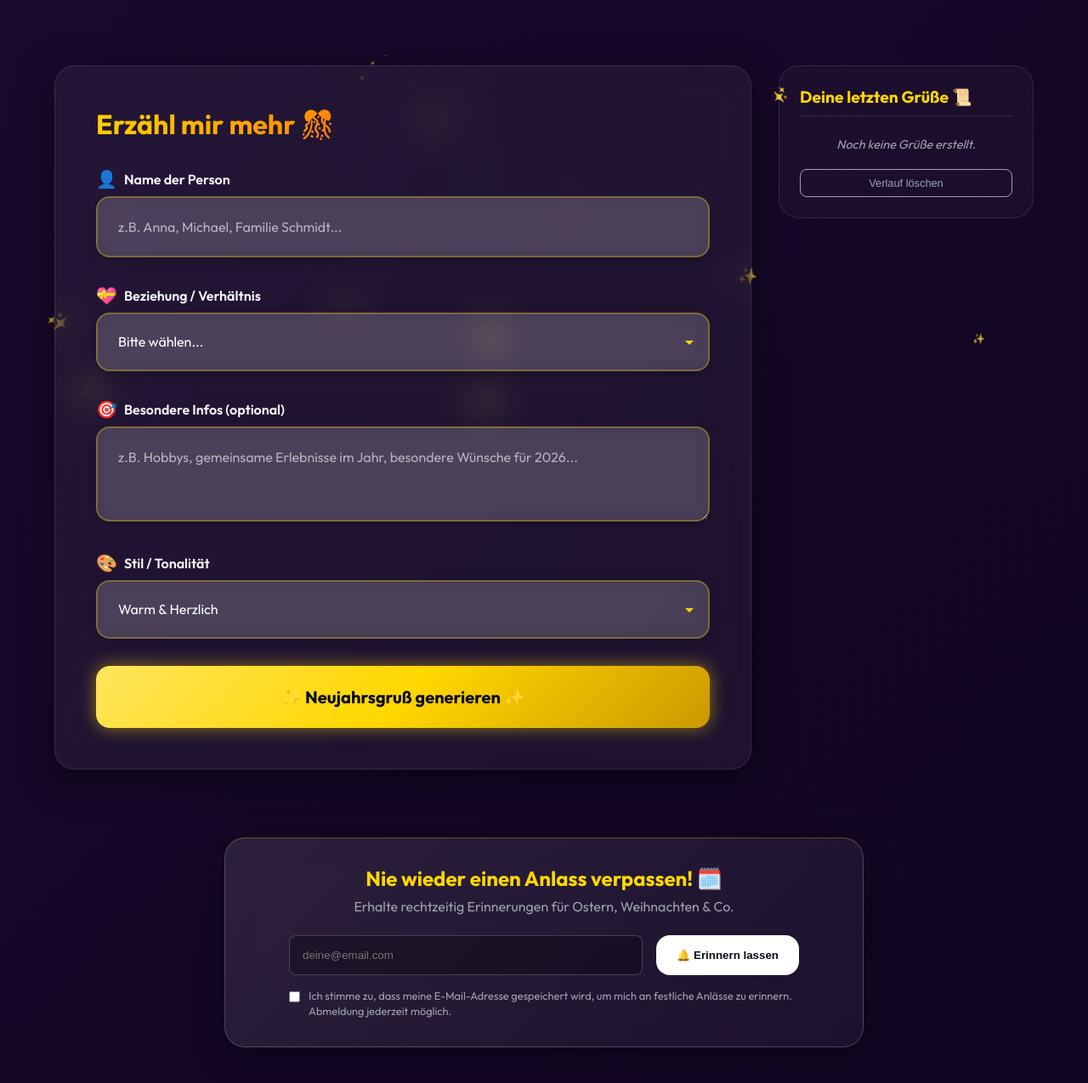
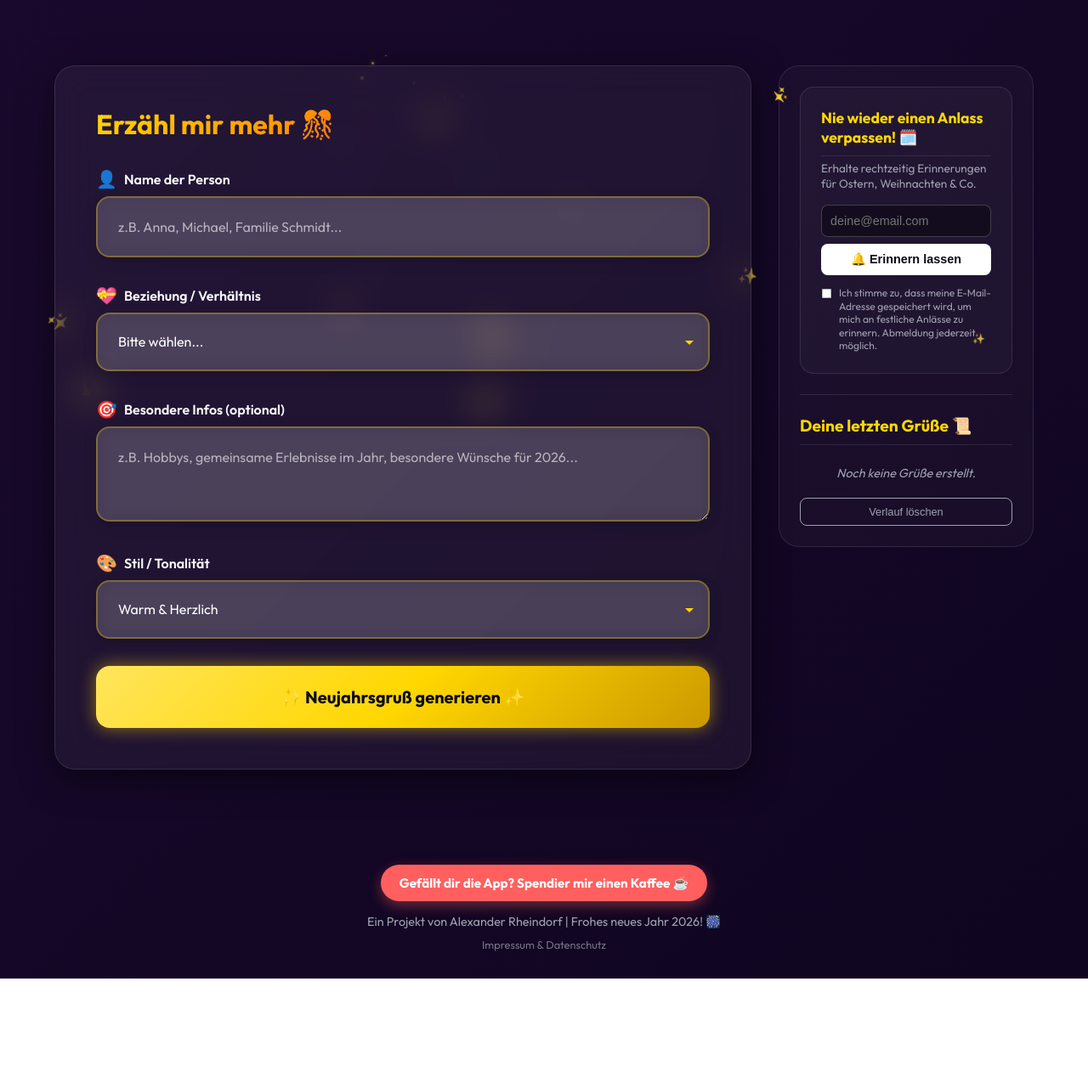
Before and after one commit to moebss/neujahrsding, a website: page index.html in a window 1280 px wide. Shown: the part 265-1540 px from the top of the page at 85% size. After the commit the page ends 1417 px from the top, so only its background shows below. Drawn offline with Linux system fonts and the light colour scheme.

Commit message:
Layout: Newsletter in die Sidebar verschoben für ein kompakteres Design

```diff
--- a/index.html
+++ b/index.html
@@ -175,6 +175,32 @@
 
         <!-- History Sidebar -->
         <aside class="sidebar" id="historySidebar">
+            <!-- Newsletter in Sidebar -->
+            <div class="sidebar-newsletter">
+                <h3 data-i18n="newsletter-title">Erinnerung aktivieren! �</h3>
+                <p data-i18n="newsletter-subtitle">Erhalte Infos zu Ostern & Co.</p>
+
+                <form id="newsletterForm" class="sidebar-newsletter-form">
+                    <input type="email" id="newsletterEmail" data-i18n-placeholder="newsletter-placeholder"
+                        placeholder="deine@email.com" required>
+                    <button type="submit" class="btn-newsletter-sidebar">
+                        <span data-i18n="btn-subscribe">🔔 Los geht's</span>
+                    </button>
+
+                    <div class="newsletter-privacy-box">
+                        <input type="checkbox" id="newsletterPrivacy" required>
+                        <label for="newsletterPrivacy" data-i18n="newsletter-privacy">
+                            Ich stimme zu...
+                        </label>
+                    </div>
+                </form>
+                <p id="newsletterSuccess" class="success-message hidden" data-i18n="newsletter-success">
+                    Eingetragen! 💌
+                </p>
+            </div>
+
+            <hr class="sidebar-divider">
+
             <h3 data-i18n="history-title">Deine letzten Grüße 📜</h3>
             <div id="historyList" class="history-list">
                 <!-- History items will be injected here -->
@@ -184,33 +210,6 @@
         </aside>
 
     </main>
-
-    <!-- Newsletter Section -->
-    <section class="newsletter-section">
-        <div class="newsletter-content">
-            <h3 data-i18n="newsletter-title">Nie wieder einen Anlass verpassen! 🗓️</h3>
-            <p data-i18n="newsletter-subtitle">Erhalte rechtzeitig Erinnerungen für Ostern, Weihnachten & Co.</p>
-
-            <form id="newsletterForm" class="newsletter-form-container">
-                <div class="newsletter-input-group">
-                    <input type="email" id="newsletterEmail" data-i18n-placeholder="newsletter-placeholder"
-                        placeholder="deine@email.com" required>
-                    <button type="submit" class="btn-newsletter">
-                        <span data-i18n="btn-subscribe">🔔 Erinnern lassen</span>
-                    </button>
-                </div>
-                <div class="newsletter-privacy-box">
-                    <input type="checkbox" id="newsletterPrivacy" required>
-                    <label for="newsletterPrivacy" data-i18n="newsletter-privacy">
-                        Ich stimme zu, dass meine E-Mail-Adresse gespeichert wird...
-                    </label>
-                </div>
-            </form>
-            <p id="newsletterSuccess" class="success-message hidden" data-i18n="newsletter-success">
-                Danke! Wir haben dich eingetragen. 💌
-            </p>
-        </div>
-    </section>
 
     <footer>
         <p style="margin-bottom: 15px;">
--- a/newsletter_styles.css
+++ b/newsletter_styles.css
@@ -1,75 +1,79 @@
 /* ===========================
-   NEWSLETTER SECTION
+   SIDEBAR NEWSLETTER
    =========================== */
-.newsletter-section {
-    max-width: 800px;
-    margin: 0 auto var(--space-xl) auto;
-    padding: 0 var(--space-md);
-    position: relative;
-    z-index: 10;
+.sidebar-newsletter {
+    background: rgba(255, 255, 255, 0.03);
+    border-radius: var(--radius-md);
+    padding: var(--space-md);
+    margin-bottom: var(--space-sm);
+    border: 1px solid rgba(255, 255, 255, 0.1);
 }
 
-.newsletter-content {
-    background: linear-gradient(135deg, rgba(255, 255, 255, 0.1), rgba(255, 255, 255, 0.05));
-    backdrop-filter: blur(20px);
-    border: 1px solid rgba(255, 255, 255, 0.2);
-    border-radius: var(--radius-lg);
-    padding: var(--space-lg);
-    text-align: center;
-    box-shadow: 0 10px 40px rgba(0, 0, 0, 0.3);
-    border-top: 1px solid rgba(255, 215, 0, 0.3);
+.sidebar-newsletter h3 {
+    font-size: 1.1rem;
+    color: var(--color-gold);
+    margin-bottom: 5px;
 }
 
-.newsletter-content h3 {
-    color: var(--color-gold);
-    font-size: 1.5rem;
-    margin-bottom: var(--space-xs);
-}
-
-.newsletter-content p {
+.sidebar-newsletter p {
+    font-size: 0.85rem;
     color: var(--color-gray);
-    margin-bottom: var(--space-md);
-}
-
-.newsletter-form-container {
-    max-width: 600px;
-    margin: 0 auto;
-}
-
-.newsletter-input-group {
-    display: flex;
-    gap: var(--space-sm);
     margin-bottom: var(--space-sm);
 }
 
-.newsletter-input-group input[type="email"] {
-    flex: 1;
-    background: rgba(0, 0, 0, 0.3);
-    border: 1px solid rgba(255, 255, 255, 0.2);
-    margin-bottom: 0;
-    color: white;
-    padding: 10px 15px;
-    border-radius: var(--radius-sm);
+.sidebar-newsletter-form {
+    display: flex;
+    flex-direction: column;
+    gap: var(--space-xs);
 }
 
-.newsletter-input-group input[type="email"]:focus {
-    background: rgba(0, 0, 0, 0.5);
-    border-color: var(--color-gold);
+.sidebar-newsletter-form input[type="email"] {
+    width: 100%;
+    background: rgba(0, 0, 0, 0.4);
+    border: 1px solid rgba(255, 255, 255, 0.2);
+    color: white;
+    padding: 10px;
+    border-radius: var(--radius-sm);
+    font-size: 0.9rem;
+}
+
+.btn-newsletter-sidebar {
+    width: 100%;
+    padding: 10px;
+    background: var(--color-white);
+    color: var(--color-bg-dark);
+    border: none;
+    border-radius: var(--radius-sm);
+    font-weight: 700;
+    cursor: pointer;
+    transition: all 0.3s ease;
+    font-size: 0.9rem;
+}
+
+.btn-newsletter-sidebar:hover {
+    background: var(--color-gold);
+}
+
+.sidebar-divider {
+    border: 0;
+    border-top: 1px solid rgba(255, 255, 255, 0.1);
+    margin: var(--space-md) 0;
 }
 
 .newsletter-privacy-box {
     display: flex;
     align-items: flex-start;
-    gap: 10px;
+    gap: 8px;
     text-align: left;
-    margin-top: var(--space-sm);
+    margin-top: 5px;
     color: var(--color-gray);
-    font-size: 0.8rem;
-    line-height: 1.4;
+    font-size: 0.75rem;
+    line-height: 1.3;
 }
 
 .newsletter-privacy-box input {
-    margin-top: 3px;
+    margin-top: 2px;
+    transform: scale(0.9);
     cursor: pointer;
 }
 
@@ -78,31 +82,14 @@
     user-select: none;
 }
 
-.btn-newsletter {
-    padding: var(--space-sm) var(--space-md);
-    background: var(--color-white);
-    color: var(--color-bg-dark);
-    border: none;
-    border-radius: var(--radius-md);
-    font-weight: 700;
-    cursor: pointer;
-    transition: all 0.3s ease;
-    white-space: nowrap;
+.success-message {
+    color: #25d366;
+    font-weight: bold;
+    font-size: 0.9rem;
+    margin-top: 10px;
+    text-align: center;
 }
 
-.btn-newsletter:hover {
-    background: var(--color-gold);
-    transform: translateY(-2px);
-    box-shadow: 0 5px 15px rgba(255, 215, 0, 0.3);
-}
-
-.success-message {
-    color: #25d366;
-    /* WhatsApp green looks positive */
-    font-weight: bold;
-    margin-top: var(--space-md) !important;
-    animation: fadeIn 0.5s ease;
-}
 
 /* ===========================
    KO-FI BUTTON STYLES
```
